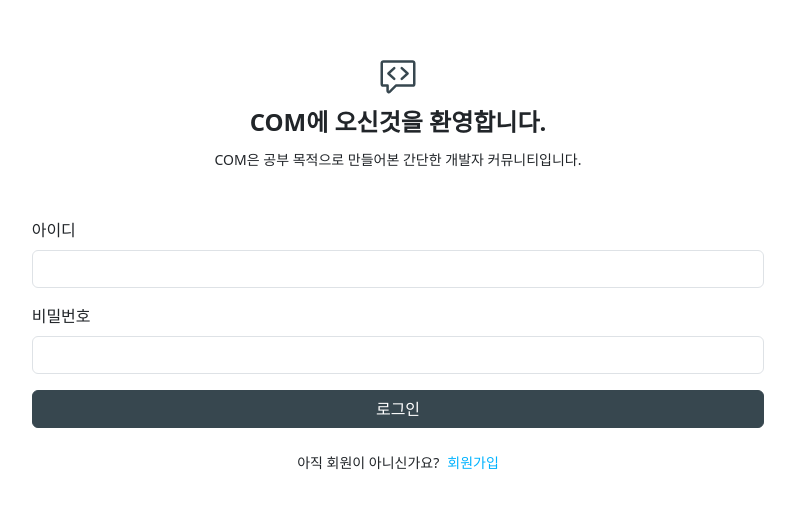
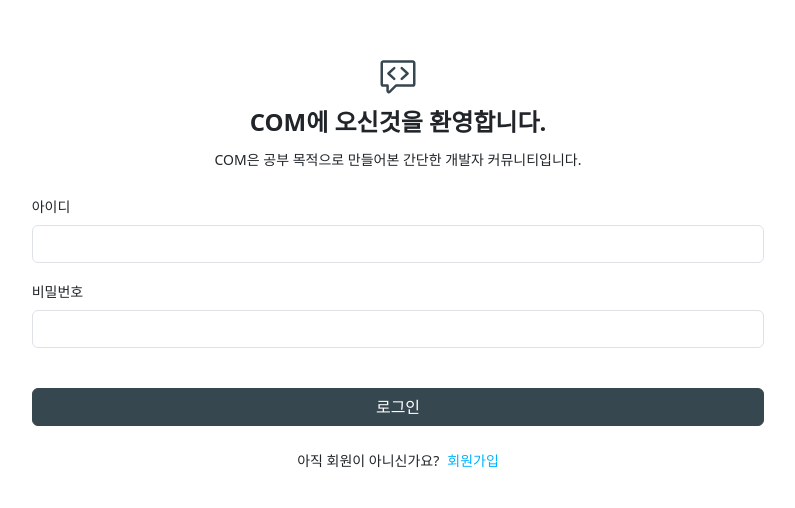
Before and after one commit to rhos0129/community-web, a React (Create React App) app: page /login in a window 1280 px wide. Shown: the top 508 px of the page, without its empty margins (242-1037 px from the left). Built offline with nearby package versions, Linux system fonts and the light colour scheme.

Commit message:
add : 회원가입페이지 퍼블 및 컴포넌트 추가

```diff
--- /dev/null
+++ b/src/components/auth/PageTitle.jsx
@@ -0,0 +1,15 @@
+import Logo from 'components/layout/Logo'
+import React from 'react'
+import { Stack } from 'react-bootstrap'
+
+const PageTitle = () => {
+  return (
+    <Stack gap={1} className="w-100 mt-5 text-center">
+      <Logo center onlyLogo />
+      <h2 className='fw-bolder fs-4 text-uppercase'>com에 오신것을 환영합니다.</h2>
+      <span className='fs-sm text-uppercase'>com은 공부 목적으로 만들어본 간단한 개발자 커뮤니티입니다. </span>
+    </Stack>
+  )
+}
+
+export default PageTitle
--- /dev/null
+++ b/src/components/auth/SimpleForm.jsx
@@ -0,0 +1,32 @@
+import React from 'react'
+import { Button, Form } from 'react-bootstrap'
+
+const SimpleForm = ({ items, buttonText }) => {
+  return (
+    <Form className='w-100 mt-4'>
+      {
+        items.map((item, key) => (
+          <Form.Group className="mb-3" key={key}>
+            <Form.Label className='fs-sm'>{item.label}</Form.Label>
+            <Form.Control type={item.type} placeholder={item.placeholder} />
+          </Form.Group>
+        ))
+      }
+      <Button className='w-100 mt-4 bg-bluegray-800 border-bluegray-800'>{buttonText}</Button>
+    </Form>
+  )
+}
+
+SimpleForm.defaultProps = {
+  items: [
+    {
+      label: '라벨',
+      type: '타입',
+      placeholder: '필수입력'
+    },
+  ],
+  buttonText: '버튼클릭'
+
+}
+
+export default SimpleForm
--- /dev/null
+++ b/src/components/auth/SubLink.jsx
@@ -0,0 +1,12 @@
+import React from 'react'
+
+const SubLink = ({text, to, href}) => {
+  return (
+    <div className='mt-4 fs-sm'>
+      <span className='me-2'>{text}</span>
+      <a className='text-blue' href={href}>{to}</a>
+    </div>
+  )
+}
+
+export default SubLink
--- a/src/pages/auth/Login.jsx
+++ b/src/pages/auth/Login.jsx
@@ -1,35 +1,31 @@
 import React from 'react'
 import GridContainer from 'components/layout/GridContainer'
-import { Button, Form, Stack } from 'react-bootstrap'
-import Logo from 'components/layout/Logo'
+import PageTitle from 'components/auth/PageTitle'
+import SimpleForm from 'components/auth/SimpleForm'
+import SubLink from 'components/auth/SubLink'
 
 const Login = () => {
+
+  const formItems = [
+    {
+      label: '아이디',
+      type: 'text'
+    },
+    {
+      label: '비밀번호',
+      type: 'password'
+    },
+  ]
+
   return (
     <GridContainer>
       <div></div>
-      <Stack gap={1} className="w-100 mt-5 text-center">
-        <Logo center onlyLogo />
-        <h2 className='fw-bolder fs-4 text-uppercase'>com에 오신것을 환영합니다.</h2>
-        <span className='fs-sm text-uppercase'>com은 공부 목적으로 만들어본 간단한 개발자 커뮤니티입니다. </span>
-      </Stack>
-      <Form className='w-100 mt-5'>
-        <Form.Group className="mb-3">
-          <Form.Label>아이디</Form.Label>
-          <Form.Control type="text" />
-        </Form.Group>
-        <Form.Group className="mb-3">
-          <Form.Label>비밀번호</Form.Label>
-          <Form.Control type="password" />
-        </Form.Group>
-        <Button className='w-100 bg-bluegray-800 border-bluegray-800'>로그인</Button>
-      </Form>
-      <div className='mt-4 fs-sm'>
-        <span className='me-2'>아직 회원이 아니신가요?</span>
-        <a className='text-blue' href='/signup'>회원가입</a>
-      </div>
+      <PageTitle />
+      <SimpleForm items={formItems} buttonText='로그인' />
+      <SubLink text='아직 회원이 아니신가요?'
+        to='회원가입' href='/signup' />
       <div></div>
     </GridContainer>
-
   )
 }
 
--- a/src/pages/auth/SignUp.jsx
+++ b/src/pages/auth/SignUp.jsx
@@ -1,8 +1,43 @@
+import PageTitle from 'components/auth/PageTitle'
+import SimpleForm from 'components/auth/SimpleForm'
+import SubLink from 'components/auth/SubLink'
+import GridContainer from 'components/layout/GridContainer'
 import React from 'react'
 
 const SignUp = () => {
+
+  const formItems = [
+    {
+      label: '아이디',
+      type: 'text',
+      placeholder : '4-15자 이내',
+    },
+    {
+      label: '닉네임',
+      type: 'text',
+      placeholder : '알파벳, 한글, 숫자를 포함하여 20자 이하',
+    },
+    {
+      label: '비밀번호',
+      type: 'password',
+      placeholder : '알파벳, 숫자를 포함하여 6자 이상',
+    },
+    {
+      label: '비밀번호 확인',
+      type: 'password',
+      placeholder : '알파벳, 숫자를 포함하여 6자 이상',
+    },
+  ]
+
   return (
-    <div>SignUp</div>
+    <GridContainer>
+      <div></div>
+      <PageTitle />
+      <SimpleForm items={formItems} buttonText='회원가입' />
+      <SubLink text='이미 회원이신가요?'
+        to='로그인' href='/login' />
+      <div></div>
+    </GridContainer>
   )
 }
 
```
